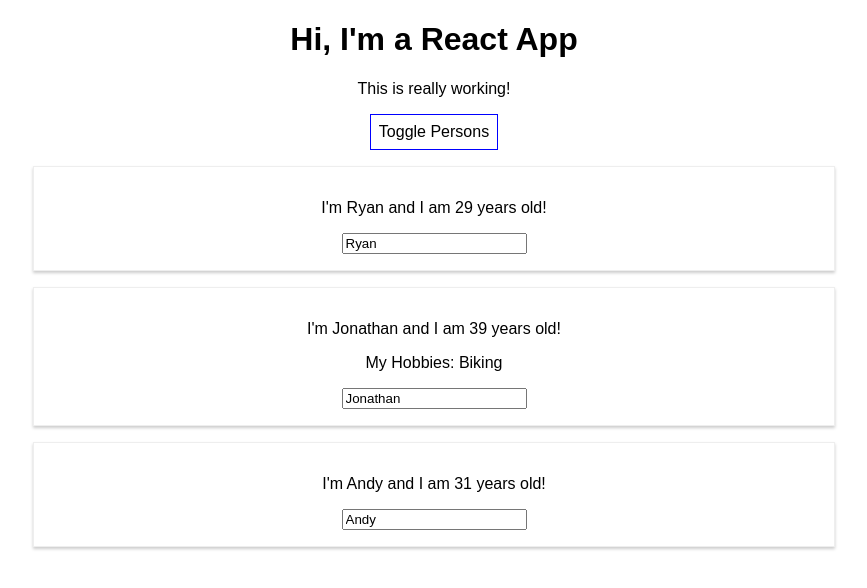
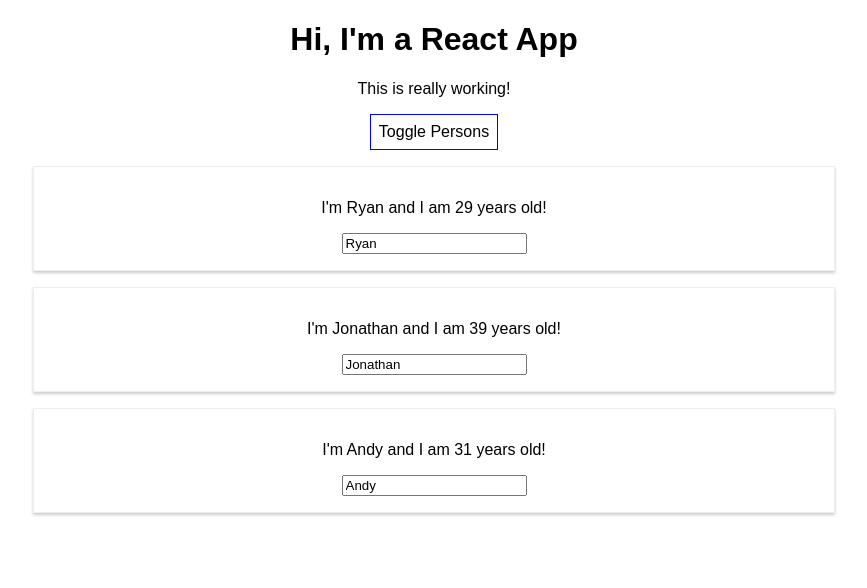
Before and after one commit to stegs/React-Complete-Guide, a React (Create React App) app in the folder react-complete-guide/: page / in a window 1280 px wide. Both pictures are taken after a click on the button "Toggle Persons". Shown: the top 588 px of the page, without its empty margins (206-1073 px from the left). Built offline with nearby package versions, Linux system fonts and the light colour scheme.

Commit message:
56. Outputting Lists

```diff
--- a/react-complete-guide/src/App.js
+++ b/react-complete-guide/src/App.js
@@ -52,17 +52,11 @@
     if (this.state.showPersons) {
       persons = (
         <div>
-          <Person
-            name={this.state.persons[0].name}
-            age={this.state.persons[0].age}/>
-          <Person
-            name={this.state.persons[1].name}
-            age={this.state.persons[1].age}
-            click={this.switchNameHandler.bind(this, 'Slava')}
-            changed={this.nameChangedHandler}>My Hobbies: Biking</Person>
-          <Person
-            name={this.state.persons[2].name}
-            age={this.state.persons[2].age}/>
+          {this.state.persons.map(person => {
+            return <Person
+              name={person.name}
+              age={person.age}/>
+          })}
         </div>
       );
     }
```
